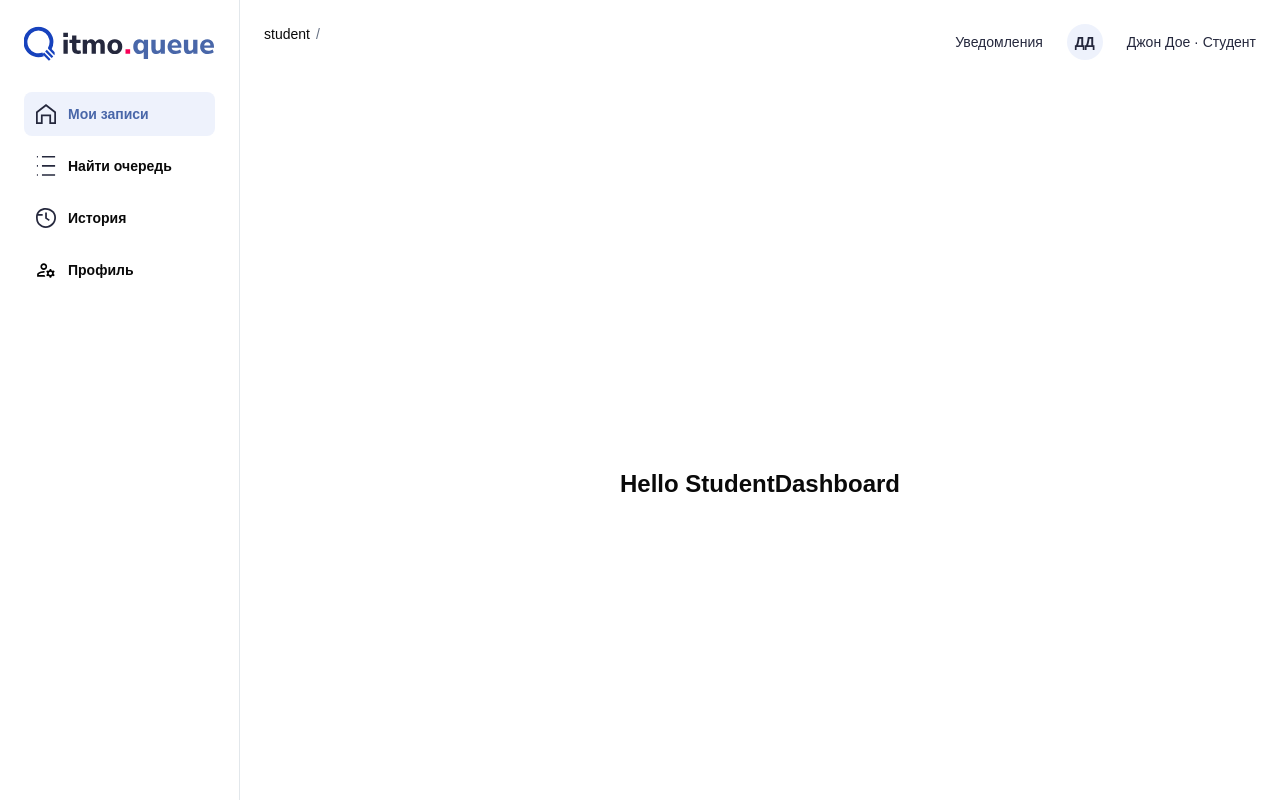
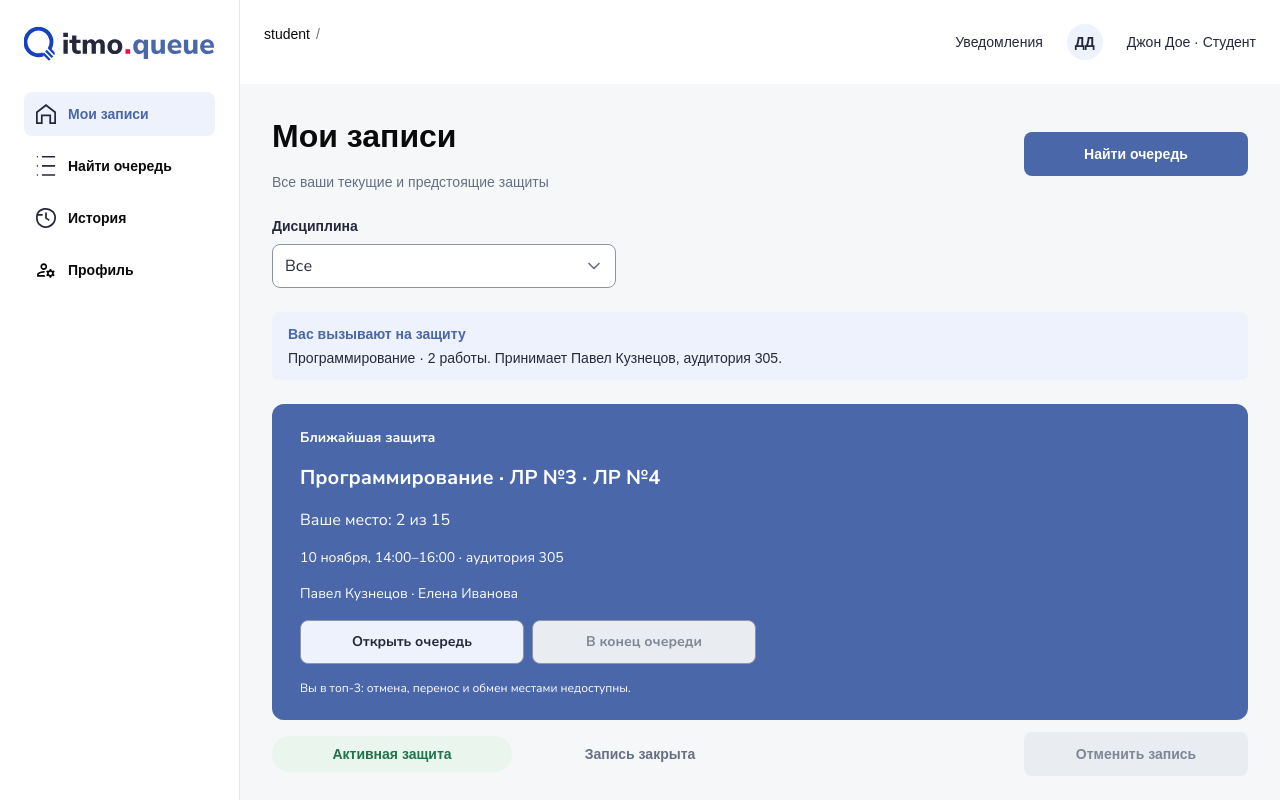
Before and after one commit to ITMO-QUEUE/itmo-queue-frontend, a React (Vite) app: page /student in a window 1280 px wide. Built offline with nearby package versions, Linux system fonts and the light colour scheme.

Commit message:
feat: student main page

```diff
--- a/src/pages/student/StudentDashboard.tsx
+++ b/src/pages/student/StudentDashboard.tsx
@@ -1,7 +1,115 @@
+import { useState } from 'react'
+import { Page } from '../../components/common/Page'
+import { UIAlert, UIAlertTone } from '../../components/ui/UIAlert'
+import { UISelect } from '../../components/ui/UISelect'
+import { StudentQueue } from '../../features/queue-student/components/StudentQueue'
+import { mockQueues } from '../../features/queue-student/mocks/queues'
+import type {
+	StudentQueue as StudentQueueType,
+	Subject
+} from '../../features/queue-student/types/queue'
+
+const ALL_DISCIPLINES = '__all__'
+
+export const StudentDashboardEmpty = () => (
+	<Page
+		title='Мои записи'
+		subtitle='Все ваши текущие и предстоящие защиты'
+		sidebutton='find-queue'
+	>
+		<div className='flex flex-col items-center justify-center gap-3 text-center w-full h-auto rounded-card bg-white border border-border-subtle p-6'>
+			<p className='text-subheading'>Вы пока не записаны</p>
+			<p className='text-small'>
+				Найдите подходящую очередь и выберите работы для защиты.
+			</p>
+		</div>
+	</Page>
+)
+
+function parseDisciplines(
+	queues: StudentQueueType[]
+): { value: string; label: string }[] {
+	return [
+		{ value: ALL_DISCIPLINES, label: 'Все' },
+		...Array.from(new Set(queues.map(queue => queue.subject)))
+			.sort()
+			.map(value => ({
+				value,
+				label: value
+			}))
+	]
+}
+
 export const StudentDashboard = () => {
+	const [discipline, setDiscipline] = useState<
+		Subject | typeof ALL_DISCIPLINES
+	>(ALL_DISCIPLINES)
+
+	// TODO: Получить очереди из API
+	const queues: StudentQueueType[] = [...mockQueues].sort(
+		(a, b) => a.startsAt.getTime() - b.startsAt.getTime()
+	)
+	const filteredQueues: StudentQueueType[] = queues.filter(
+		queue => discipline === ALL_DISCIPLINES || queue.subject === discipline
+	)
+
+	if (queues.length === 0) {
+		return <StudentDashboardEmpty />
+	}
+
+	const disciplines = parseDisciplines(queues)
+	const [nearestQueue, ...restQueues] = filteredQueues
+
+	const handleOnMoveToEnd = async () => {
+		// TODO: Отправить запрос на изменение места студента в очереди
+		await 0
+	}
+
+	const handleOnOpenQueue = async () => {
+		// TODO: Открыть модалку с очередью
+		await 0
+	}
+
 	return (
-		<div className='flex h-screen items-center justify-center'>
-			<h1 className='text-2xl font-bold'>Hello StudentDashboard</h1>
-		</div>
+		<Page
+			title='Мои записи'
+			subtitle='Все ваши текущие и предстоящие защиты'
+			sidebutton='find-queue'
+		>
+			<div className='flex gap-4'>
+				<UISelect
+					label='Дисциплина'
+					onChange={value =>
+						setDiscipline(value as Subject | typeof ALL_DISCIPLINES)
+					}
+					options={disciplines}
+					value={discipline}
+				/>
+			</div>
+
+			<UIAlert
+				tone={UIAlertTone.INFO}
+				title='Вас вызывают на защиту'
+				message='Программирование · 2 работы. Принимает Павел Кузнецов, аудитория 305.'
+			/>
+			<StudentQueue
+				isNearest
+				studentQueue={nearestQueue}
+				onMoveToEnd={handleOnMoveToEnd}
+				onOpenQueue={handleOnOpenQueue}
+			/>
+			{!!restQueues.length && (
+				<div className='flex text-section'>Предстоящие записи</div>
+			)}
+			{!!restQueues.length &&
+				restQueues.map(queue => (
+					<StudentQueue
+						onMoveToEnd={handleOnMoveToEnd}
+						onOpenQueue={handleOnOpenQueue}
+						studentQueue={queue}
+						key={queue.id}
+					/>
+				))}
+		</Page>
 	)
 }
```
